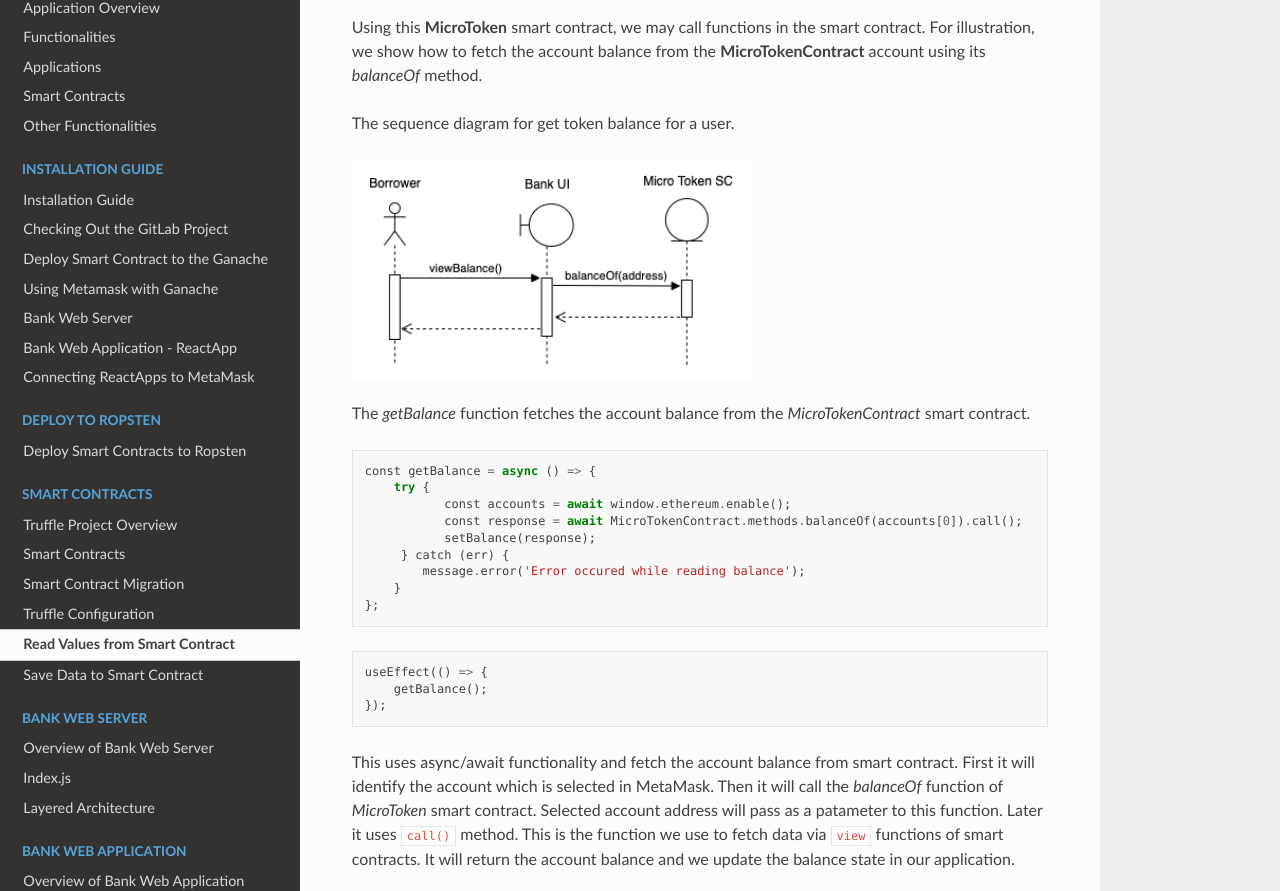
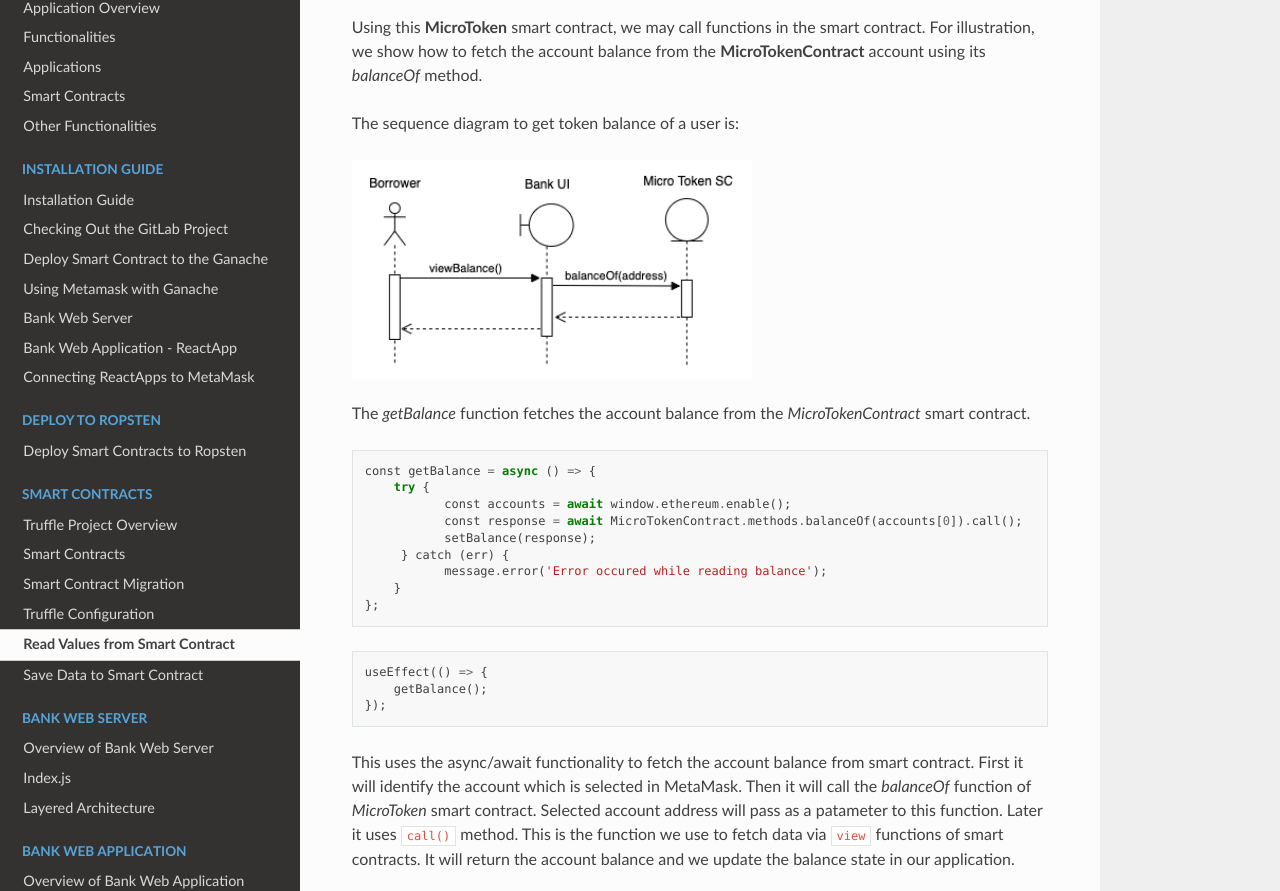
Before and after one commit to NivedithaKarthikeyan/LandregistryApp, a Sphinx documentation site: the page built from docs/source/blockchain/readFromSmartContract.rst, in a window 1280 px wide and 1400 px high, scrolled down 1146 px. Shown: the part 144-1035 px from the top of the window. Built offline with Sphinx 7.4.7 and the Read the Docs theme 2.0.0, drawn with Linux system fonts in a browser that asks for light colours.

Commit message:
Update docs/source/blockchain/readFromSmartContract.rst

```diff
--- a/docs/source/blockchain/readFromSmartContract.rst
+++ b/docs/source/blockchain/readFromSmartContract.rst
@@ -47,7 +47,7 @@ We access the **MicroToken** smart contract object within *TransferController* u
 
 Using this **MicroToken** smart contract, we may call functions in the smart contract. For illustration, we show how to fetch the account balance from the **MicroTokenContract** account using its *balanceOf* method.
 
-The sequence diagram for get token balance for a user.
+The sequence diagram to get token balance of a user is:
 
 .. image:: ../images/view_balance.png
   :width: 400
@@ -61,7 +61,7 @@ smart contract. ::
 	       const response = await MicroTokenContract.methods.balanceOf(accounts[0]).call();
 	       setBalance(response);
 	 } catch (err) {
-	    message.error('Error occured while reading balance');
+	       message.error('Error occured while reading balance');
 	}
     };
 
@@ -71,7 +71,7 @@ smart contract. ::
 	getBalance();
     });
 
-This uses async/await functionality and fetch the account balance from smart contract.
+This uses the async/await functionality to fetch the account balance from smart contract.
 First it will identify the account which is selected in MetaMask.
 Then it will call the *balanceOf* function of *MicroToken* smart contract.
 Selected account address will pass as a patameter to this function.
```
